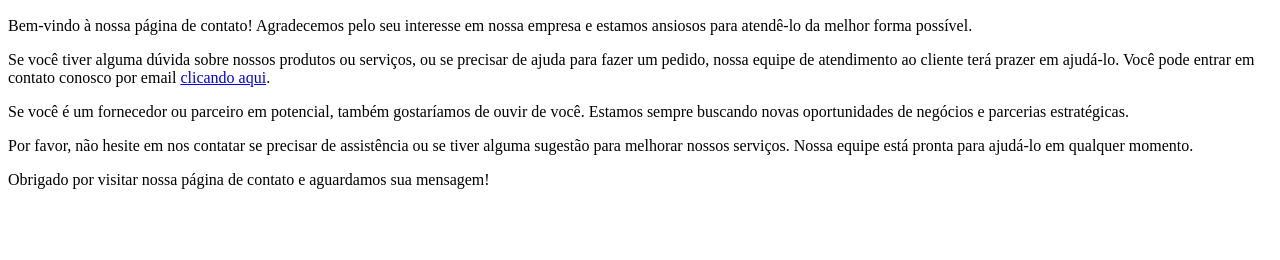
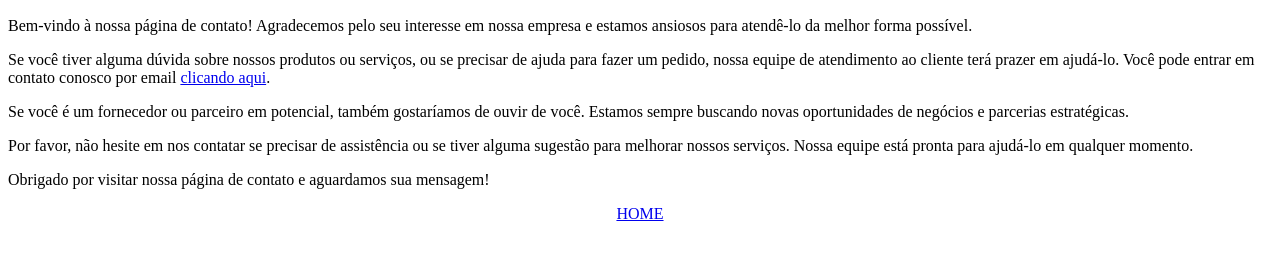
Before and after one commit to GN0Ber/front-end-checkpoint01-sem01, a plain HTML site: page SRC/pages/contato.html in a window 1280 px wide. Shown: the part 50-310 px from the top of the page. Drawn offline with Linux system fonts and the light colour scheme.

Commit message:
Link para home colocado nas páginas

```diff
--- a/SRC/pages/contato.html
+++ b/SRC/pages/contato.html
@@ -13,5 +13,6 @@
     <p>Se você é um fornecedor ou parceiro em potencial, também gostaríamos de ouvir de você. Estamos sempre buscando novas oportunidades de negócios e parcerias estratégicas.</p>
     <p>Por favor, não hesite em nos contatar se precisar de assistência ou se tiver alguma sugestão para melhorar nossos serviços. Nossa equipe está pronta para ajudá-lo em qualquer momento.</p>
     <p>Obrigado por visitar nossa página de contato e aguardamos sua mensagem!</p>
+    <center><a href="../pages/paginaPrincipal.html" target="_parent">HOME</a></center>
 </body>
 </html>
```
Also changed, not shown: SRC/pages/endereco.html (+1 -0 lines), SRC/pages/lojaVirtual.html (+1 -0 lines), SRC/pages/produtos.html (+1 -1 lines), SRC/pages/quemSomos.html (+1 -0 lines).
